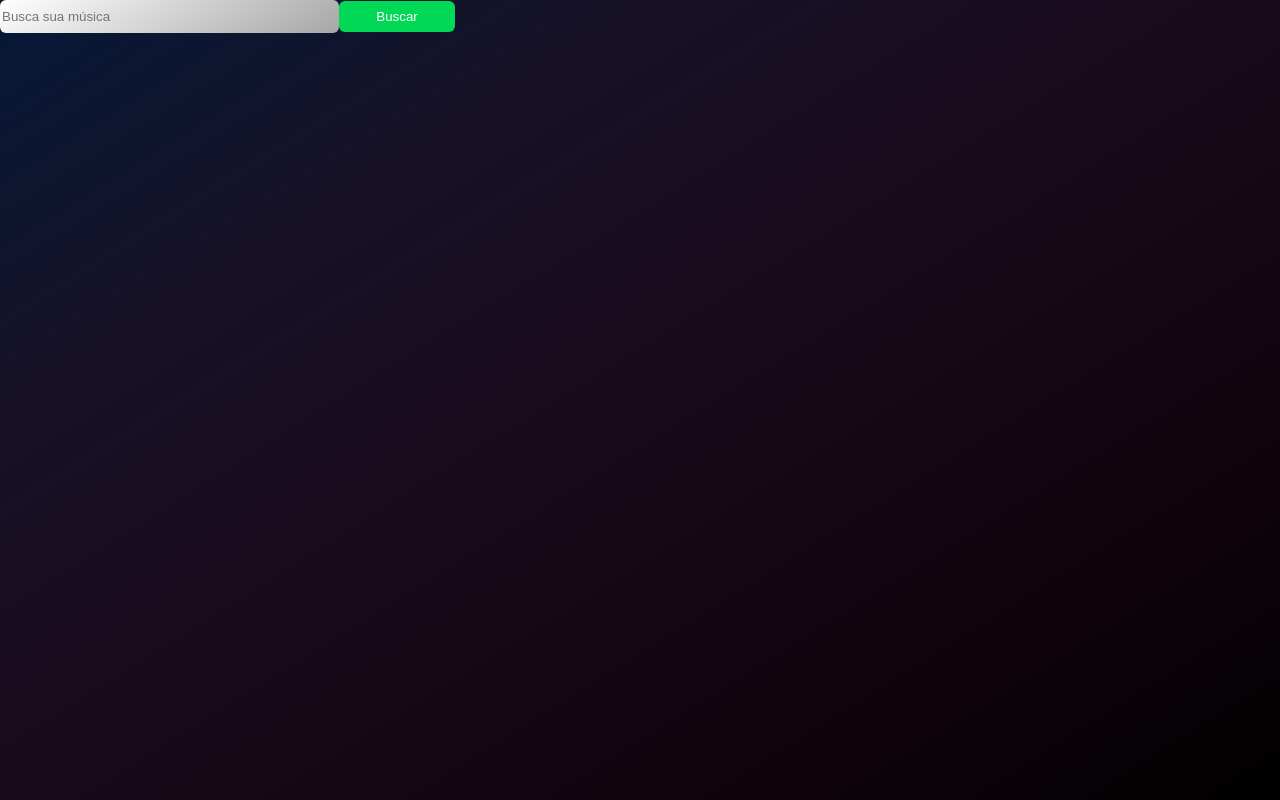
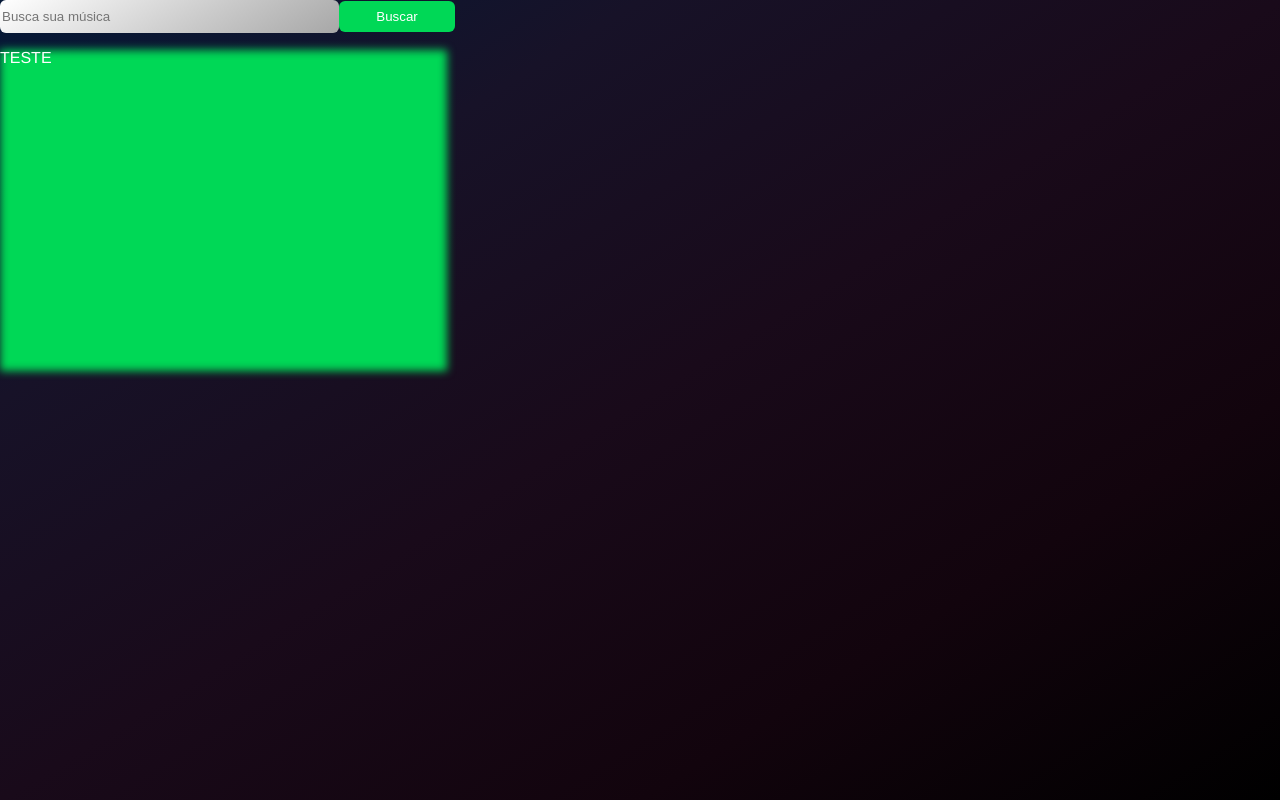
Before and after one commit to amandahp/challenge-spotify, a React (Create React App) app: page / in a window 1280 px wide. Built offline with nearby package versions, Linux system fonts and the light colour scheme.

Commit message:
feat: create container

```diff
--- a/src/App.js
+++ b/src/App.js
@@ -1,5 +1,5 @@
 import React from 'react'
-import { ButtonSearch, InputSearch } from './components'
+import { ButtonSearch, InputSearch, ContainerGroup } from './components'
 
 function App() {
   const handleClick = () => {
@@ -13,6 +13,9 @@ function App() {
     <div className="App">
       <InputSearch onChange={handleChange} placeholder="Busca sua música" />
       <ButtonSearch onClick={handleClick}>Buscar</ButtonSearch>
+      <ContainerGroup>
+        <p>TESTE</p>
+      </ContainerGroup>
     </div>
   )
 }
--- /dev/null
+++ b/src/components/container.jsx
@@ -0,0 +1,12 @@
+import React from 'react'
+
+import { Container, Filter } from './styled-components'
+
+export const ContainerGroup = (props) => {
+  return (
+    <>
+      <Container {...props}>{props.children}</Container>
+      <Filter></Filter>
+    </>
+  )
+}
--- a/src/components/index.js
+++ b/src/components/index.js
@@ -1,2 +1,3 @@
 export { ButtonSearch } from './button'
 export { InputSearch } from './searchBar'
+export { ContainerGroup } from './container'
--- /dev/null
+++ b/src/components/styled-components/container.jsx
@@ -0,0 +1,23 @@
+import styled from 'styled-components'
+
+export const Container = styled.div`
+  ${({ theme }) => `
+    color: ${theme.color.default};
+    width:  ${theme.baseValueToRem(447)};
+    height: ${theme.baseValueToRem(321)};
+    position: relative;
+    z-index: 101;
+  `}
+`
+export const Filter = styled.div`
+  ${({ theme }) => `
+    background-color: ${theme.backgroundColor.primary};
+    filter: blur(${theme.baseValueToRem(4)});
+    position: absolute;
+    left: ${theme.baseValueToRem(0)};
+    top: ${theme.baseValueToRem(50)};
+    z-index: 100;
+    width:  ${theme.baseValueToRem(447)};
+    height: ${theme.baseValueToRem(321)};
+  `}
+`
--- a/src/components/styled-components/index.js
+++ b/src/components/styled-components/index.js
@@ -1,2 +1,3 @@
 export { Button } from './button'
 export { Input } from './input'
+export { Container, Filter } from './container'
--- a/src/globalStyles.js
+++ b/src/globalStyles.js
@@ -9,7 +9,7 @@ const GlobalStyle = createGlobalStyle`
       background-image: ${theme.backgroundColor.secondary};
       background-repeat: no-repeat;
       background-attachment: fixed;
-    }
+    };
   `}
 
 `
```
